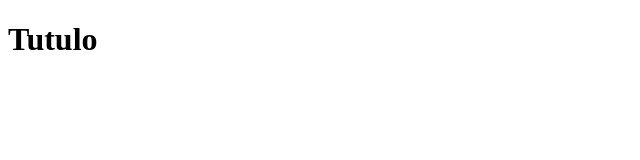
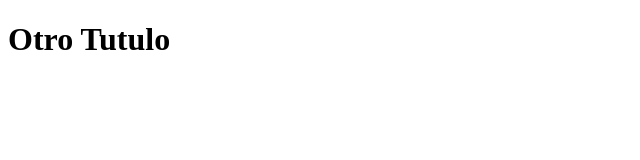
Before and after one commit to javiersamv/Hello-world-Git, a plain HTML site: page index.html in a window 1280 px wide. Shown: the whole page, without its empty margins (0-640 px from the left). Drawn offline with Linux system fonts and the light colour scheme.

Commit message:
se cambio titulo a index

```diff
--- a/index.html
+++ b/index.html
@@ -7,6 +7,6 @@
     <title>Demo Git</title>
 </head>
 <body>
-    <h1>Tutulo</h1>
+    <h1>Otro Tutulo</h1>
 </body>
 </html>
```
